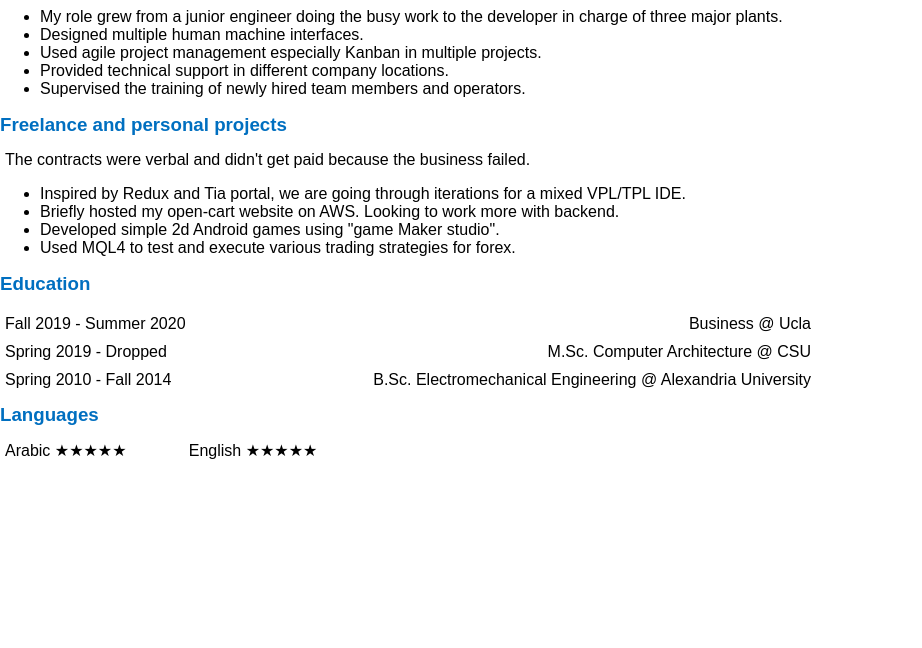
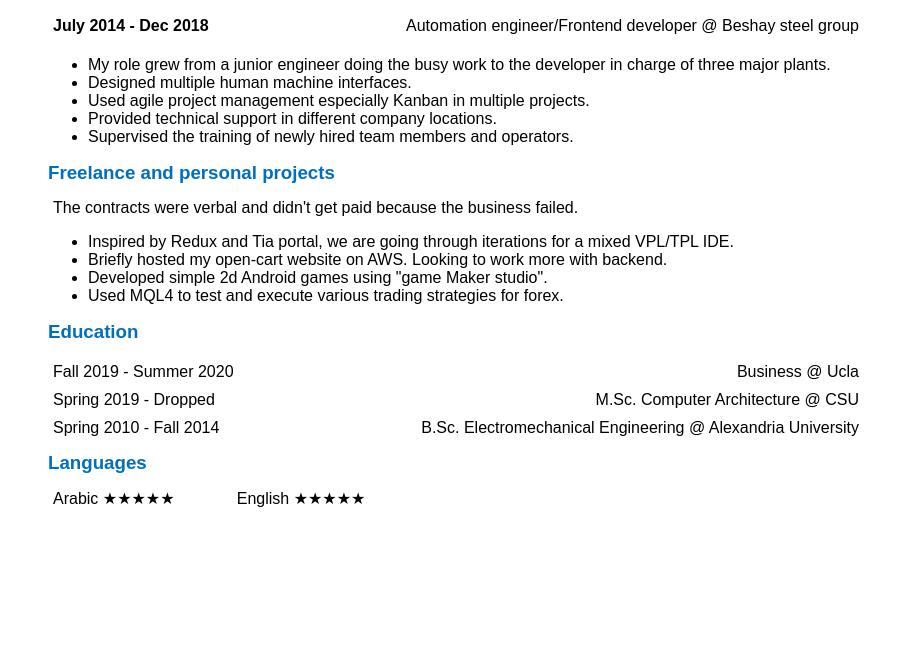
Before and after one commit to Sjero/Sjero.github.io, a plain HTML site: page index.html in a window 1280 px wide. Shown: the part 504-1152 px from the top of the page, without its empty margins (0-922 px from the left). Before the commit the page ends 1056 px from the top, so only its background shows below. Drawn offline with Linux system fonts and the light colour scheme.

Commit message:
Update index.html

```diff
--- a/index.html
+++ b/index.html
@@ -7,6 +7,7 @@
       font-family: Arial, Helvetica, sans-serif;
       width:  8.5in;
       height: 11in;
+      padding: .5in;
       margin: 0;
     }
     img{
```
